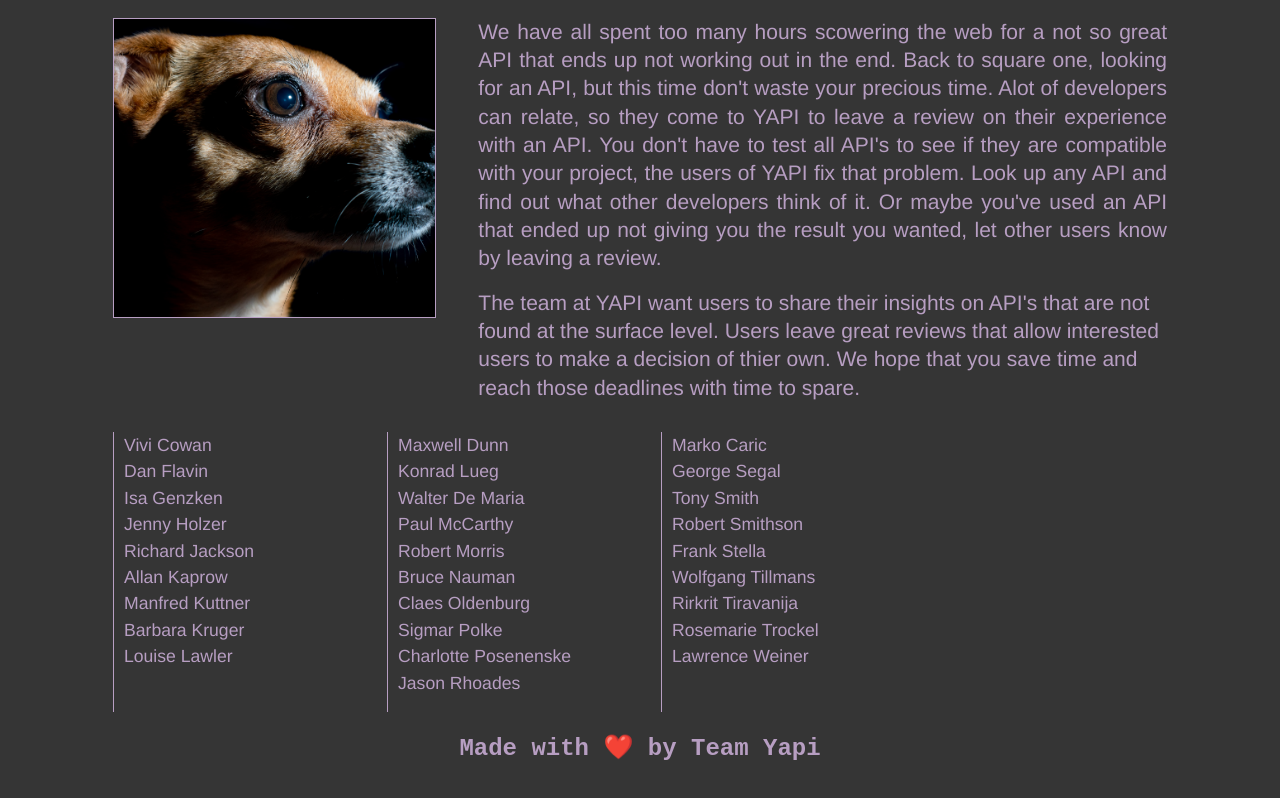
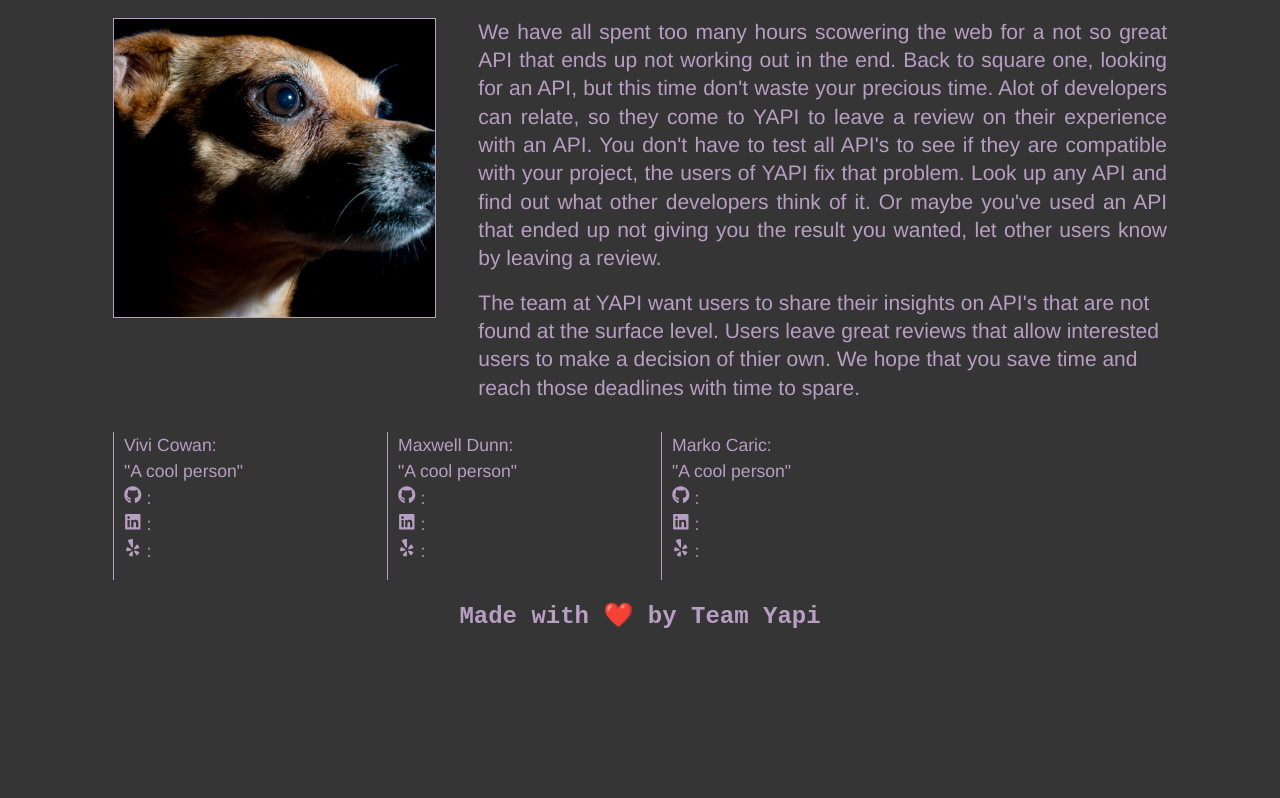
Before and after one commit to m-car/YAPI, a React (Create React App) app in the folder client/: page / in a window 1280 px wide. Shown: the part 895-1693 px from the top of the page. After the commit the page ends 1595 px from the top, so only its background shows below. Built offline with nearby package versions, Linux system fonts and the light colour scheme.

Commit message:
adding icons for socials

```diff
--- a/client/src/pages/Home.js
+++ b/client/src/pages/Home.js
@@ -1,6 +1,9 @@
 import React from "react";
 import { Link } from "react-router-dom";
 import { FaSearch } from "react-icons/fa";
+import { FaGithub } from "react-icons/fa";
+import { FaLinkedin } from "react-icons/fa";
+import { FaYelp } from "react-icons/fa";
 import hero from "../assets/images/hero.jpg";
 import yapilogo from "../assets/images/yapi-logo.png";
 import Auth from "../utils/auth";
@@ -61,44 +64,29 @@ const Home = () => {
         </div>
         <div class="line-left summary span-fourth sans">
           <p>
-            Vivi Cowan
-            <br /> Dan Flavin
-            <br /> Isa Genzken
-            <br /> Jenny Holzer
-            <br /> Richard Jackson
-            <br /> Allan Kaprow
-            <br /> Manfred Kuttner
-            <br /> Barbara Kruger
-            <br /> Louise Lawler
+            Vivi Cowan:
+            <br /> "A cool person"
+            <br /> <FaGithub /> :
+            <br /> <FaLinkedin /> :
+            <br /> <FaYelp /> :
           </p>
         </div>
         <div class="line-left span-fourth summary sans">
           <p>
-            Maxwell Dunn
-            <br /> Konrad Lueg
-            <br /> Walter De Maria
-            <br /> Paul McCarthy
-            <br />
-            Robert Morris
-            <br /> Bruce Nauman
-            <br />
-            Claes Oldenburg
-            <br /> Sigmar Polke
-            <br /> Charlotte Posenenske
-            <br /> Jason Rhoades
+            Maxwell Dunn:
+            <br /> "A cool person"
+            <br /> <FaGithub /> :
+            <br /> <FaLinkedin /> :
+            <br /> <FaYelp /> :
           </p>
         </div>
         <div class="line-left span-fourth summary sans">
           <p>
-            Marko Caric
-            <br /> George Segal
-            <br /> Tony Smith
-            <br /> Robert Smithson
-            <br /> Frank Stella
-            <br /> Wolfgang Tillmans
-            <br /> Rirkrit Tiravanija
-            <br /> Rosemarie Trockel
-            <br /> Lawrence Weiner
+            Marko Caric:
+            <br /> "A cool person"
+            <br /> <FaGithub /> :
+            <br /> <FaLinkedin /> :
+            <br /> <FaYelp /> :
           </p>
         </div>
       </section>
```
Also changed, not shown: 1 other file (tests, documents, lock files or other folders).
